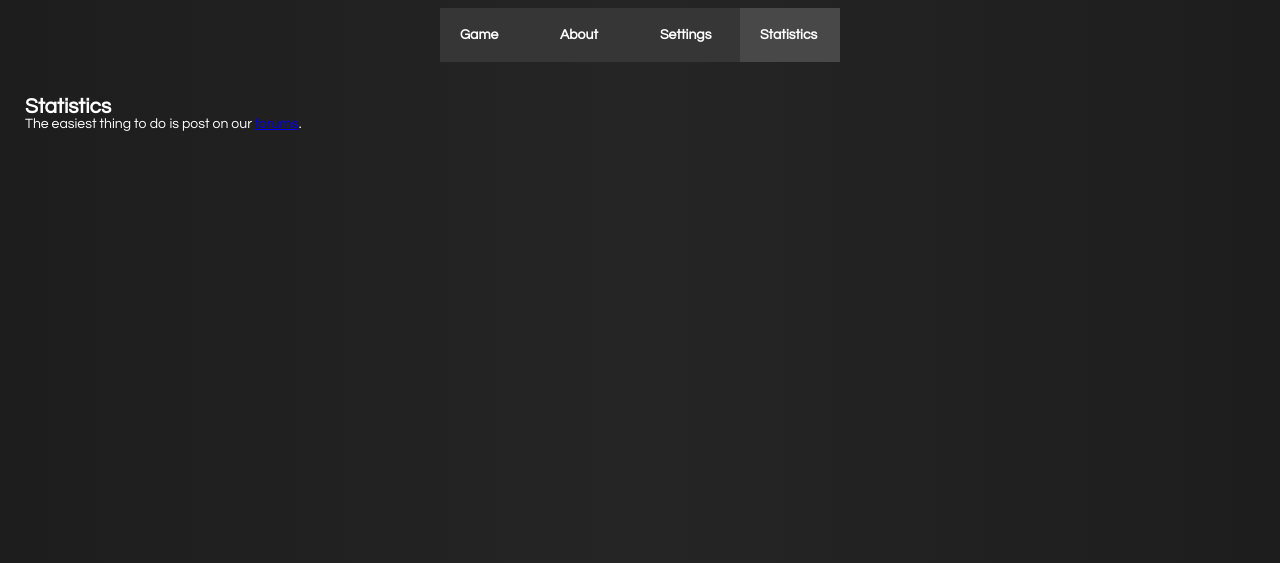
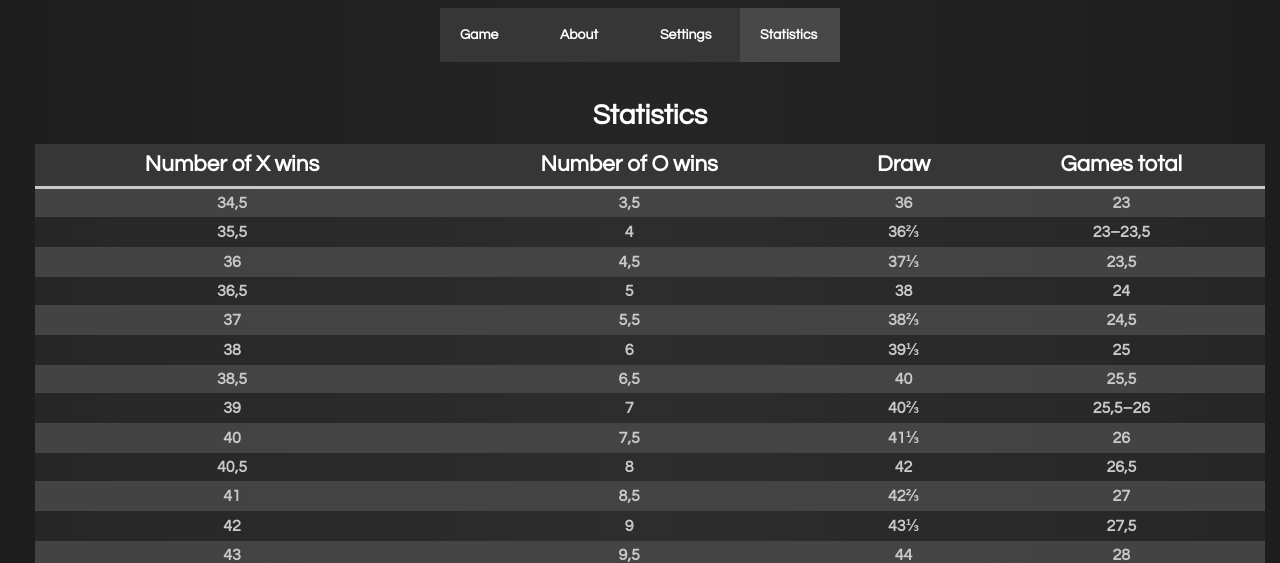
Before and after one commit to Bordo951/react-game, a React app: page /#/statistics in a window 1280 px wide. Shown: the part 75-638 px from the top of the page. Built offline with nearby package versions, Linux system fonts and the light colour scheme.

Commit message:
feat: add statistics page layout

```diff
--- a/src/pages/Statistics.js
+++ b/src/pages/Statistics.js
@@ -3,11 +3,37 @@ import React from 'react';
 class Statistics extends React.Component {
     render() {
         return (
-            <div>
-                <h2>Statistics</h2>
-                <p>The easiest thing to do is post on
-                    our <a href="http://forum.kirupa.com">forums</a>.
-                </p>
+            <div className="statistics">
+                <table className="statistics__table">
+                    <caption className="statistics__table-title">Statistics</caption>
+                    <tr>
+                        <th className="statistics__table-head">Number of X wins</th>
+                        <th className="statistics__table-head">Number of O wins</th>
+                        <th className="statistics__table-head">Draw</th>
+                        <th className="statistics__table-head">Games total</th>
+                    </tr>
+                    <tr className="statistics__table-item"><td>34,5</td><td>3,5</td><td>36</td><td>23</td></tr>
+                    <tr className="statistics__table-item"><td>35,5</td><td>4</td><td>36⅔</td><td>23–23,5</td></tr>
+                    <tr className="statistics__table-item"><td>36</td><td>4,5</td><td>37⅓</td><td>23,5</td></tr>
+                    <tr className="statistics__table-item"><td>36,5</td><td>5</td><td>38</td><td>24</td></tr>
+                    <tr className="statistics__table-item"><td>37</td><td>5,5</td><td>38⅔</td><td>24,5</td></tr>
+                    <tr className="statistics__table-item"><td>38</td><td>6</td><td>39⅓</td><td>25</td></tr>
+                    <tr className="statistics__table-item"><td>38,5</td><td>6,5</td><td>40</td><td>25,5</td></tr>
+                    <tr className="statistics__table-item"><td>39</td><td>7</td><td>40⅔</td><td>25,5–26</td></tr>
+                    <tr className="statistics__table-item"><td>40</td><td>7,5</td><td>41⅓</td><td>26</td></tr>
+                    <tr className="statistics__table-item"><td>40,5</td><td>8</td><td>42</td><td>26,5</td></tr>
+                    <tr className="statistics__table-item"><td>41</td><td>8,5</td><td>42⅔</td><td>27</td></tr>
+                    <tr className="statistics__table-item"><td>42</td><td>9</td><td>43⅓</td><td>27,5</td></tr>
+                    <tr className="statistics__table-item"><td>43</td><td>9,5</td><td>44</td><td>28</td></tr>
+                    <tr className="statistics__table-item"><td>43,5</td><td>10</td><td>44⅔</td><td>28–28,5</td></tr>
+                    <tr className="statistics__table-item"><td>44</td><td>10,5</td><td>45⅓</td><td>28,5–29</td></tr>
+                    <tr className="statistics__table-item"><td>44,5</td><td>11</td><td>46</td><td>29</td></tr>
+                    <tr className="statistics__table-item"><td>45</td><td>11,5</td><td>46⅔</td><td>29,5</td></tr>
+                    <tr className="statistics__table-item"><td>46</td><td>12</td><td>47⅓</td><td>30</td></tr>
+                    <tr className="statistics__table-item"><td>46,5</td><td>12,5</td><td>48</td><td>30,5</td></tr>
+                    <tr className="statistics__table-item"><td>47</td><td>13</td><td>48⅔</td><td>31</td></tr>
+                    <tr className="statistics__table-item"><td>48</td><td>13,5</td><td>49⅓</td><td>31,5</td></tr>
+                </table>
             </div>
         );
     }
--- a/src/styles/pages/_statistics.scss
+++ b/src/styles/pages/_statistics.scss
@@ -0,0 +1,46 @@
+.statistics {
+    width: 100%;
+    height: 100%;
+    display: flex;
+    flex-direction: column;
+    align-items: center;
+    padding: 5px 10px;
+
+    &__table {
+        width: 100%;
+        word-break: break-word;
+        border-collapse: collapse;
+
+        &-title {
+            text-align: center;
+            font-size: 2em;
+            font-weight: bold;
+            margin-bottom: .5em;
+        }
+
+        &-head {
+            background-color: $color-gray;
+            font-size: 1.4rem;
+            line-height: 1.4rem;
+            text-align: center;
+            border-bottom: 3px solid $color-dark-white;
+            padding: 10px;
+        }
+
+        &-item {
+            background: $color-gray-8;
+
+            &:nth-child(2n) {
+                background: rgba(77, 77, 77, 0.2);
+            }
+
+            & td {
+                padding: 6px;
+                color: $color-dark-white;
+                font-size: 1rem;
+                font-weight: bold;
+                text-align: center;
+            }
+        }
+    }
+}
--- a/src/styles/variables/_colors.scss
+++ b/src/styles/variables/_colors.scss
@@ -6,6 +6,7 @@ $color-light-black: #212121;
 
 $color-gray: #363636;
 $color-dark-gray: #494949;
+$color-gray-2: rgba(77, 77, 77, 0.2);
 $color-gray-8: rgba(77, 77, 77, 0.8);
 $color-gray-square: #252525;
 $color-gray-gradient: linear-gradient(to right, #1D1D1D 0%, #252525 50%, #1D1D1D 100%);
```
